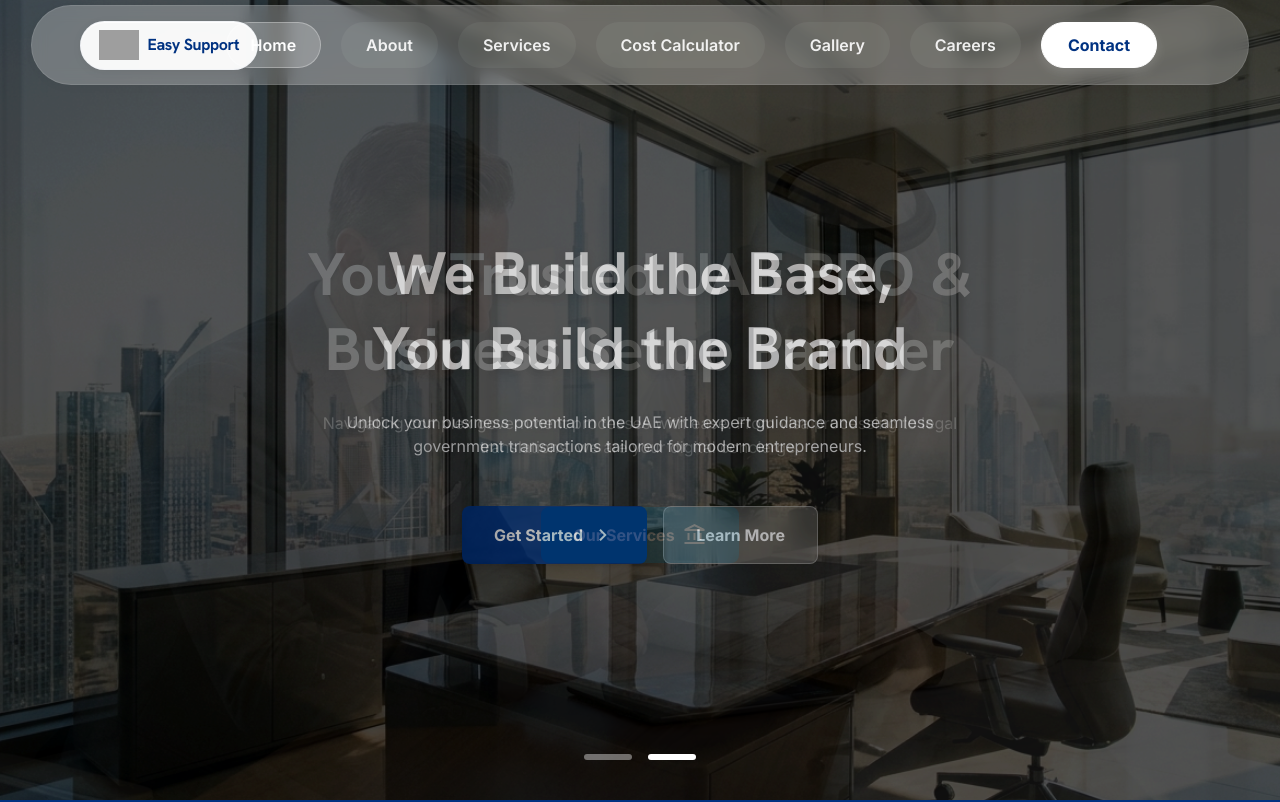
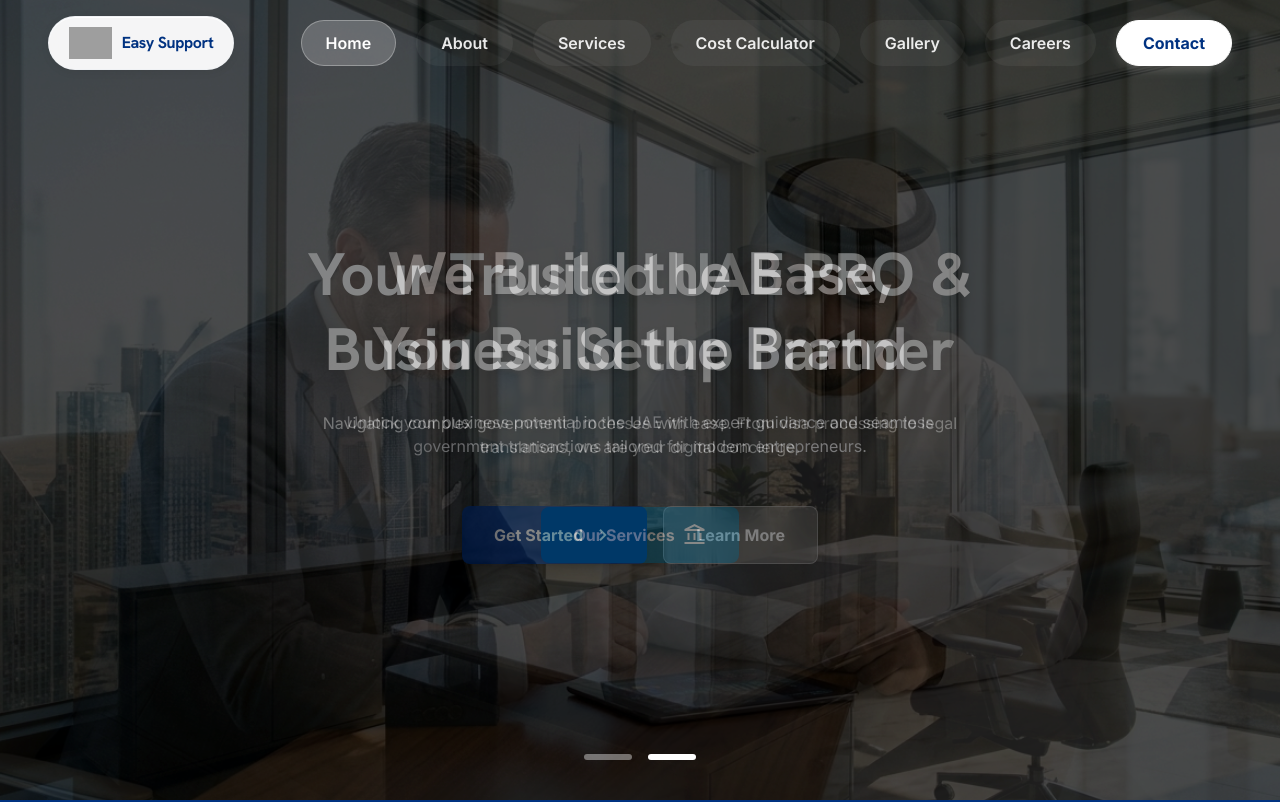
Before and after one commit to easystyping-alt/easy-, a Next.js app: page / in a window 1280 px wide. Shown: the top 802 px of the page. Built offline with nearby package versions, Linux system fonts and the light colour scheme; grey boxes are pictures that could not be loaded.

Commit message:
Design: Disable navbar morphing on hover, making it only trigger on scroll

```diff
--- a/src/components/Header.tsx
+++ b/src/components/Header.tsx
@@ -9,7 +9,6 @@
   const [isHomepage, setIsHomepage] = useState(false);
   const [isDrawerOpen, setIsDrawerOpen] = useState(false);
   const [isScrolled, setIsScrolled] = useState(false);
-  const [isHovered, setIsHovered] = useState(false);
 
   useEffect(() => {
     setIsHomepage(pathname === "/");
@@ -28,7 +27,7 @@
     return () => window.removeEventListener("scroll", handleScroll);
   }, [pathname]);
 
-  const isZoomed = isScrolled || isHovered;
+  const isZoomed = isScrolled;
 
   const navLinks = [
     { name: "Home", href: "/" },
@@ -50,8 +49,6 @@
     <>
       {/* Top Navbar */}
       <header
-        onMouseEnter={() => setIsHovered(true)}
-        onMouseLeave={() => setIsHovered(false)}
         className={`fixed left-0 right-0 z-50 mx-auto transition-all duration-700 cubic-bezier(0.34, 1.56, 0.64, 1) ${
           isZoomed
             ? "w-[90%] md:w-[85%] max-w-container-max mt-4 rounded-full bg-white/80 backdrop-blur-xl border border-white/30 shadow-[0_8px_32px_rgba(0,0,0,0.08)]"
```
